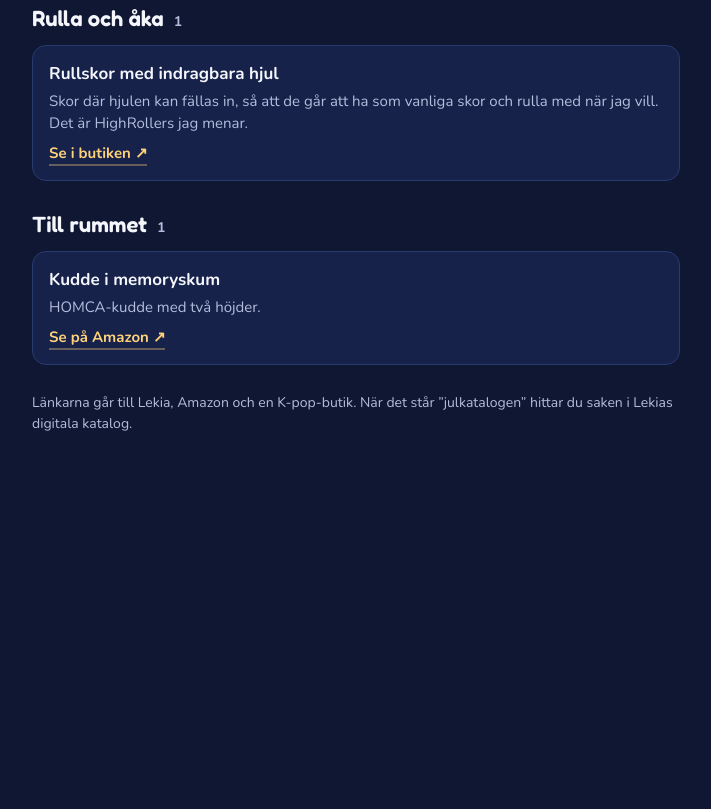
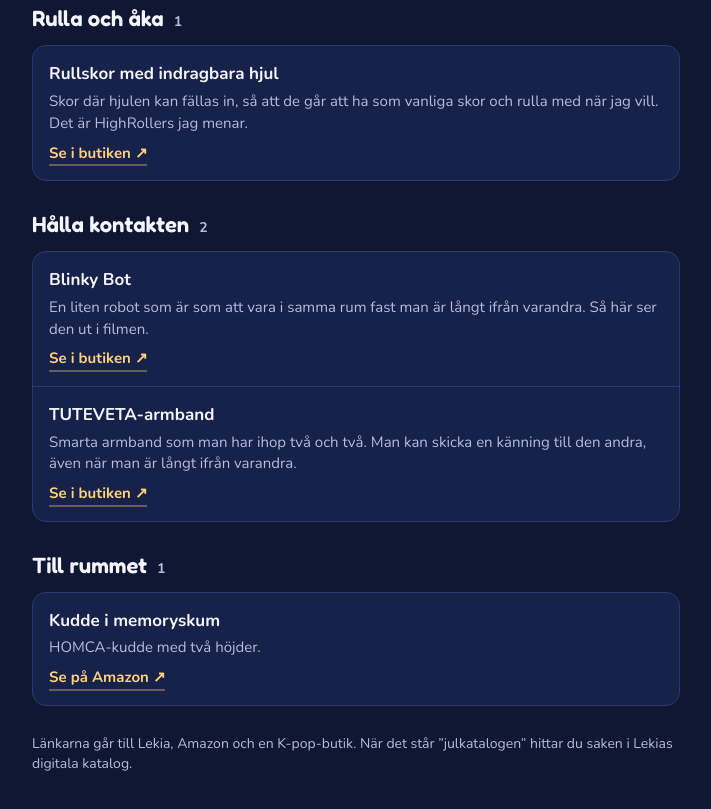
Before and after one commit to daniel-oster/presenter, a plain HTML site: page annabelle/index.html in a window 1280 px wide. Shown: the part 3402-4211 px from the top of the page, without its empty margins (284-995 px from the left). Before the commit the page ends 3892 px from the top, so only its background shows below. Drawn offline with nearby package versions, Linux system fonts and the light colour scheme.

Commit message:
Lägg till Blinky Bot och TUTEVETA-armband på Annabelles lista
Co-Authored-By: Claude Sonnet 5.5 <noreply@anthropic.com>
Claude-Session: https://claude.ai/code/session_01GkoDhZ3svbw4zBxukFw8Ac

```diff
--- a/annabelle/index.html
+++ b/annabelle/index.html
@@ -204,6 +204,10 @@
     { title: "Rulla och åka", items: [
       { id: "rollerskates", name: "Rullskor med indragbara hjul", desc: "Skor där hjulen kan fällas in, så att de går att ha som vanliga skor och rulla med när jag vill. Det är HighRollers jag menar.", url: "https://highrollerskate.com/", label: "Se i butiken" }
     ]},
+    { title: "Hålla kontakten", items: [
+      { id: "blinkybot", name: "Blinky Bot", desc: "En liten robot som är som att vara i samma rum fast man är långt ifrån varandra. Så här ser den ut i filmen.", url: "https://theblinkybot.com/", label: "Se i butiken" },
+      { id: "tuteveta", name: "TUTEVETA-armband", desc: "Smarta armband som man har ihop två och två. Man kan skicka en känning till den andra, även när man är långt ifrån varandra.", url: "https://tuteveta.com/", label: "Se i butiken" }
+    ]},
     { title: "Till rummet", items: [
       { id: "pillow", name: "Kudde i memoryskum", desc: "HOMCA-kudde med två höjder.", url: "https://amzn.eu/d/0gcDMf2O", label: "Se på Amazon" }
     ]}
```
